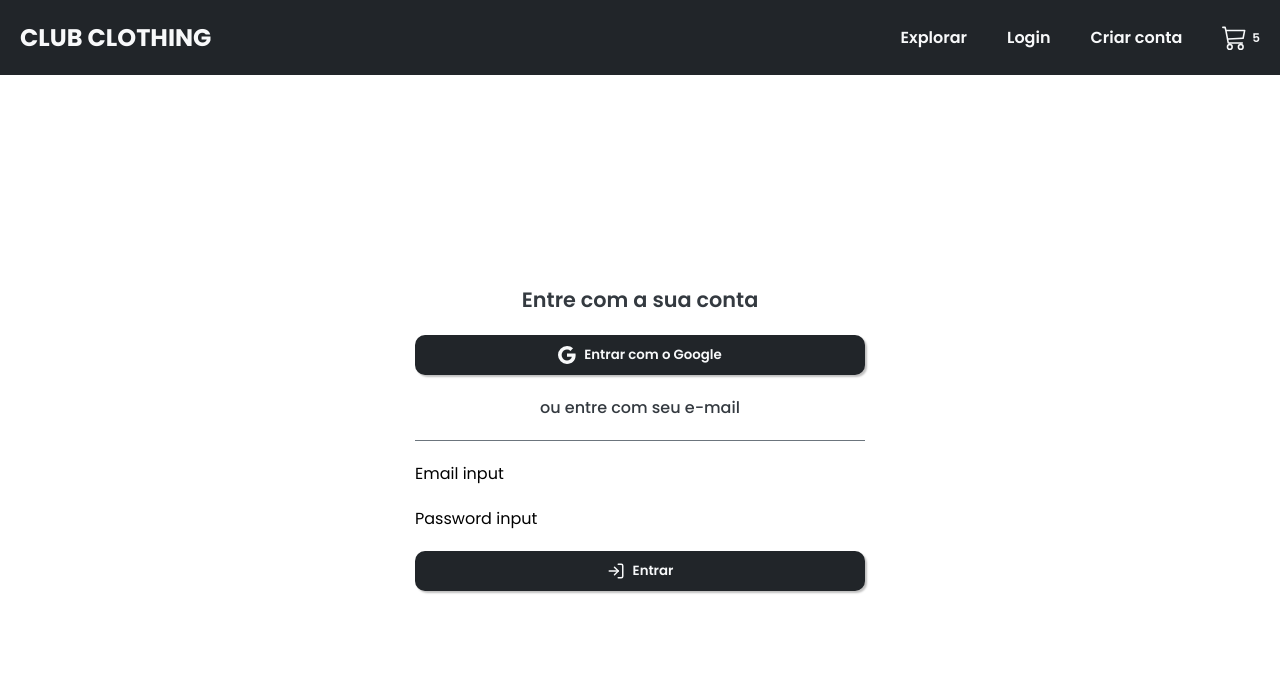
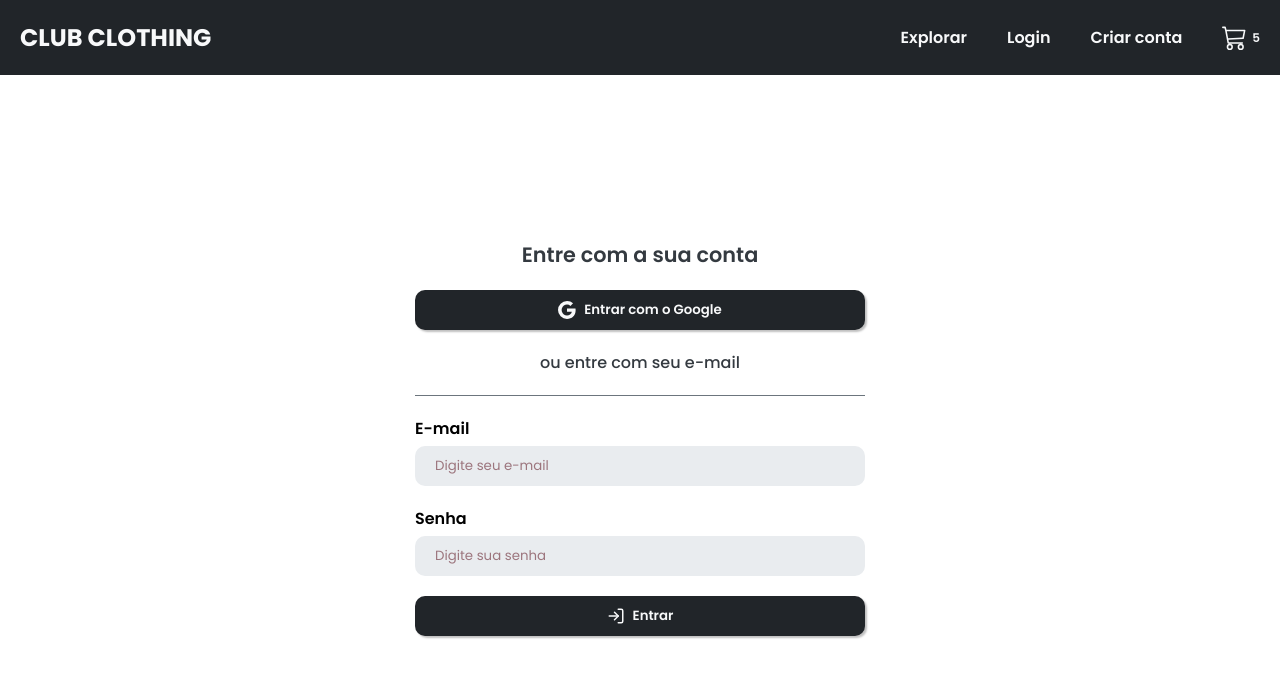
Before and after one commit to Martins-Guilherme/ecommerce, a React (Create React App) app: page /login in a window 1280 px wide. Shown: the top 678 px of the page. Built offline with nearby package versions, Linux system fonts and the light colour scheme.

Commit message:
feat: add Custom input to Login Page and

```diff
--- a/src/pages/login/login.page.tsx
+++ b/src/pages/login/login.page.tsx
@@ -11,6 +11,7 @@ import {
   LoginInputContainer,
   LoginSubtitle,
 } from './login.styles';
+import CustomInput from '../../components/custom-input/custom-input.components';
 
 const LoginPage = () => {
   return (
@@ -24,8 +25,14 @@ const LoginPage = () => {
             Entrar com o Google
           </CustomButton>
           <LoginSubtitle>ou entre com seu e-mail</LoginSubtitle>
-          <LoginInputContainer>Email input</LoginInputContainer>
-          <LoginInputContainer>Password input</LoginInputContainer>
+          <LoginInputContainer>
+            <p>E-mail</p>
+            <CustomInput placeholder="Digite seu e-mail" />
+          </LoginInputContainer>
+          <LoginInputContainer>
+            <p>Senha</p>
+            <CustomInput placeholder="Digite sua senha" />
+          </LoginInputContainer>
 
           <CustomButton startIcon={<FiLogIn size={18} />}>Entrar</CustomButton>
         </LoginContent>
```
